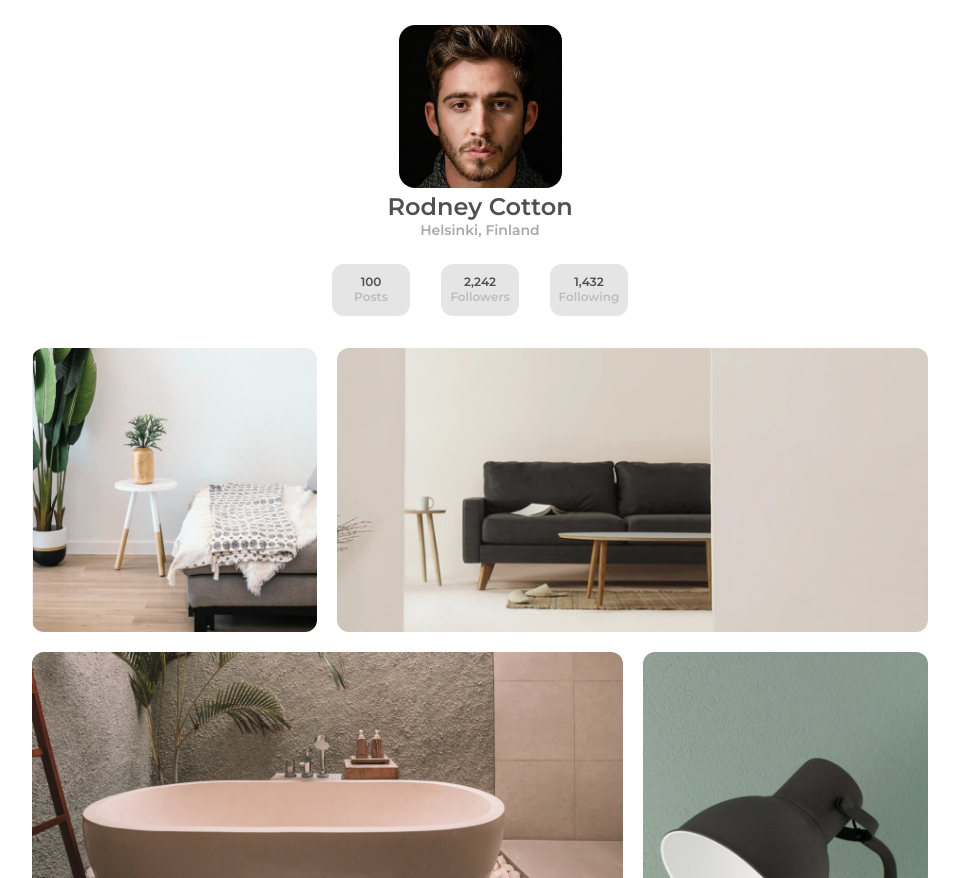
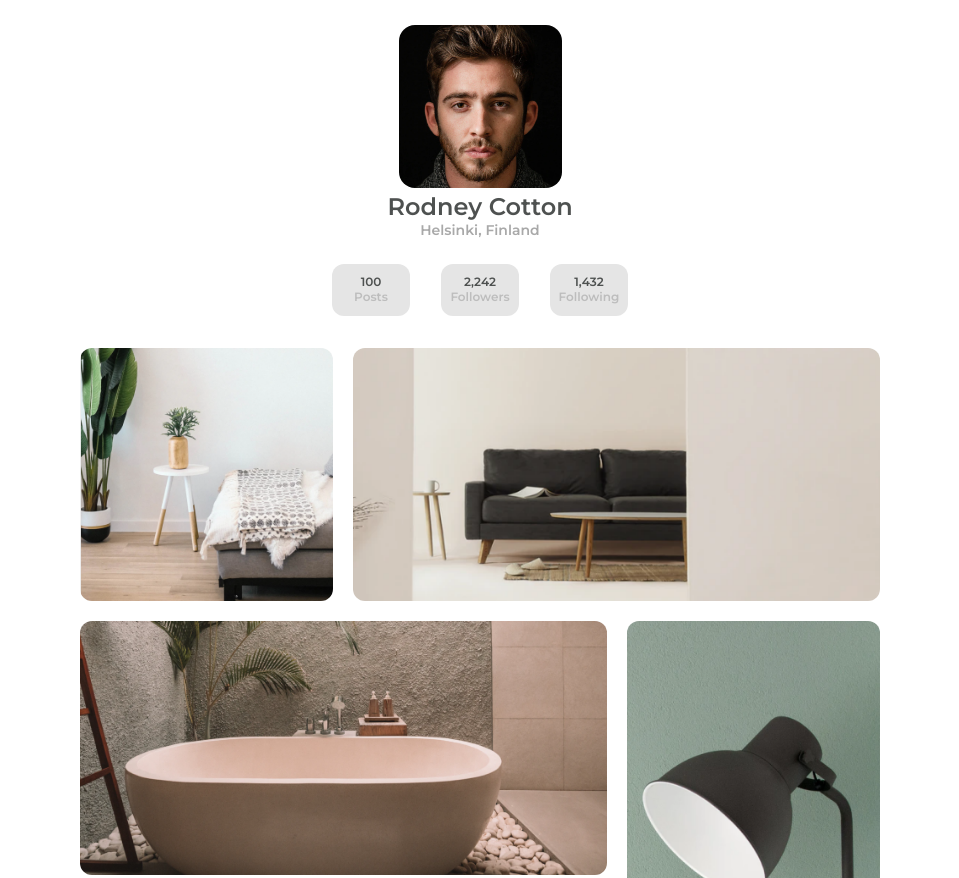
Before and after one commit to VictoriaT577/My-Gallery, a plain HTML site: page index.html in a window 1280 px wide. Shown: the top 878 px of the page, without its empty margins (160-1119 px from the left). Drawn offline with Linux system fonts and the light colour scheme.

Commit message:
Cambie width y heigth

```diff
--- a/styles/Style.css
+++ b/styles/Style.css
@@ -60,12 +60,12 @@
 main {
   display: flex;
   justify-content: center;
-  padding-bottom: 20px;
+  padding-bottom: 100px;
 }
 
 .contenedor {
-  height: 58vh;
-  width: 90vw;
+  height: 300px;
+  width: 340px;
   padding-top: 2rem;
   display: grid;
   grid-template-columns: repeat(3, 1fr);
@@ -141,12 +141,12 @@ main {
   main {
     display: flex;
     justify-content: center;
-    height: 700px;
+    height: 800px;
   }
 
   .contenedor {
-    height: 60vh;
-    width: 70vw;
+    height: 800px;
+    width: 800px;
     padding-top: 2rem;
     display: grid;
     grid-template-columns: repeat(3, 1fr);
```
